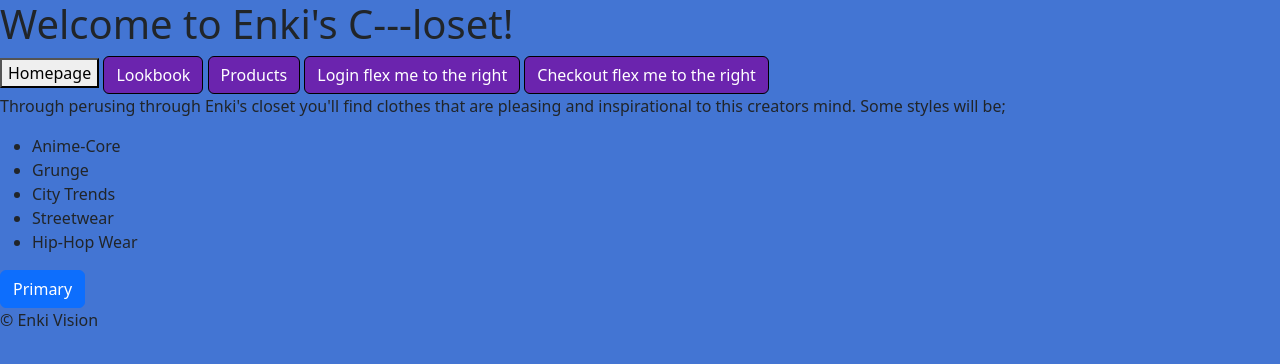
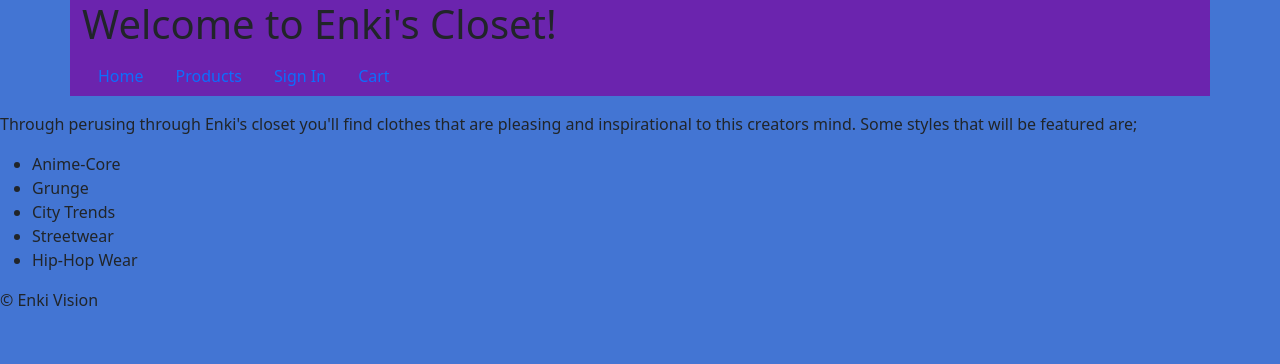
Before and after one commit to enkiision/enkiproductsite, a plain HTML site: page index.html in a window 1280 px wide. Drawn offline with Linux system fonts and the light colour scheme.

Commit message:
saved from 10.2

```diff
--- a/css/custom.css
+++ b/css/custom.css
@@ -1,7 +1,7 @@
 body {
   background-color: rgba(28, 89, 203, 0.827);
 }
-header a {
+header {
   background-color: rgb(107, 36, 174);
   border-color: black;
 }
--- /dev/null
+++ b/css/header.css
@@ -0,0 +1,4 @@
+header {
+    background-color: rgb(107, 36, 174);
+    border-color: black;
+  }
--- a/index.html
+++ b/index.html
@@ -1,33 +1,51 @@
 <!DOCTYPE html>
 <html lang="en">
   <head>
-    <meta charset="UTF-8">
-    <meta name="viewport" content="width=device-width, initial-scale=1.0">
+    <meta charset="UTF-8" />
+    <meta name="viewport" content="width=device-width, initial-scale=1.0" />
     <title>Enki's Closet</title>
     <link rel="stylesheet" href="css/bootstrap.css">
     <link rel="stylesheet" href="css/custom.css">
+    <link rel="stylesheet" href="css/header.css">
   </head>
   <body>
-<header="margin-left: 3px;>
-    <h1 >Welcome to Enki's C---loset!</h1>
-    <a href="Homepage"><button type="button" style=" ">Homepage</button></a>
-    <a href="Lookbook"><button type="button" style=" background-color: rgb(107, 36, 174); border-color: black;" class="btn btn-primary">Lookbook</button></a>
-    <a href="Products"><button type="button" style=" background-color: rgb(107, 36, 174); border-color: black;" class="btn btn-primary">Products</button></a>
-    <a href="Login"><button type="button" style=" background-color: rgb(107, 36, 174); border-color: black;" class="btn btn-primary">Login flex me to the right</button></a>
-    <a href="Checkout"><button type="button" style=" background-color: rgb(107, 36, 174); border-color: black;" class="btn btn-primary">Checkout flex me to the right</button></a>
+    <header class="container">
+      <h1>Welcome to Enki's Closet!</h1>
+      <ul class="nav">
+        <li class="nav-item">
+          <a class="nav-link active" aria-current="page" href="#">Home</a>
+        </li>
+        <li class="nav-item">
+          <a class="nav-link" href="#">Products</a>
+        </li>
+        <li class="nav-item">
+          <a class="nav-link" href="#">Sign In</a>
+        </li>
+        <li class="nav-item">
+          <a class="nav-link" href="#">Cart</a>
+        </li>
+      </ul>
     </header>
-<p>Through perusing through Enki's closet you'll find clothes that are pleasing and inspirational to this creators mind. <span>Some styles will be;</span>
+    <main>
+      <p>
+        <div></div>
+        Through perusing through Enki's closet you'll find clothes that are
+        pleasing and inspirational to this creators mind.
+        <span>Some styles that will be featured are;</span>
+      </p>
       <ul>
         <li>Anime-Core</li>
+          <!-- <img src="" alt=""> -->
         <li>Grunge</li>
+          <!-- <img src="" alt=""> -->
         <li>City Trends</li>
+          <!-- <img src="" alt=""> -->
         <li>Streetwear</li>
+          <!-- <img src="" alt=""> -->
         <li>Hip-Hop Wear</li>
+          <!-- <img src="" alt=""> -->
       </ul>
-</p>
-<main>
-    <button type="button" class="btn btn-primary">Primary</button>
     </main>
-<footer> &copy Enki Vision</footer>
+    <footer>&copy; Enki Vision</footer>
   </body>
 </html>
```
Also changed, not shown: productpage.html (+12 -1 lines). Lines whose indentation alone changed are shown as unchanged.
